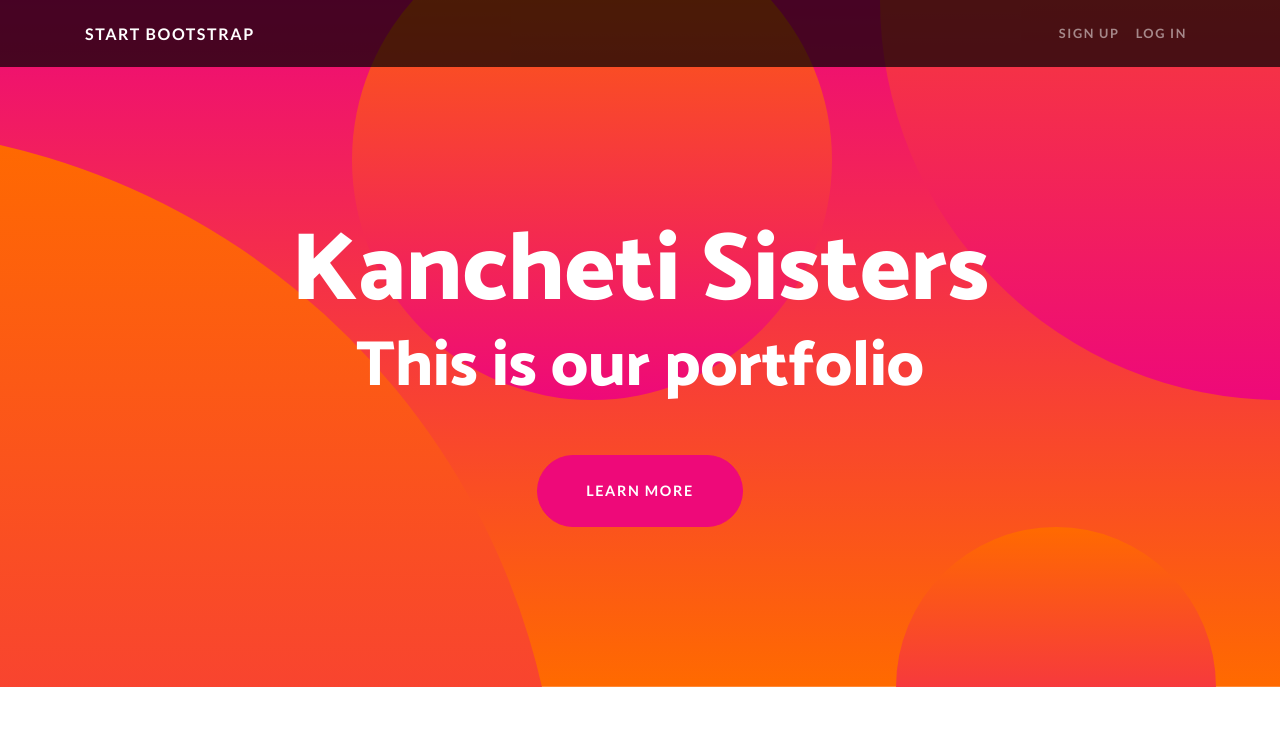
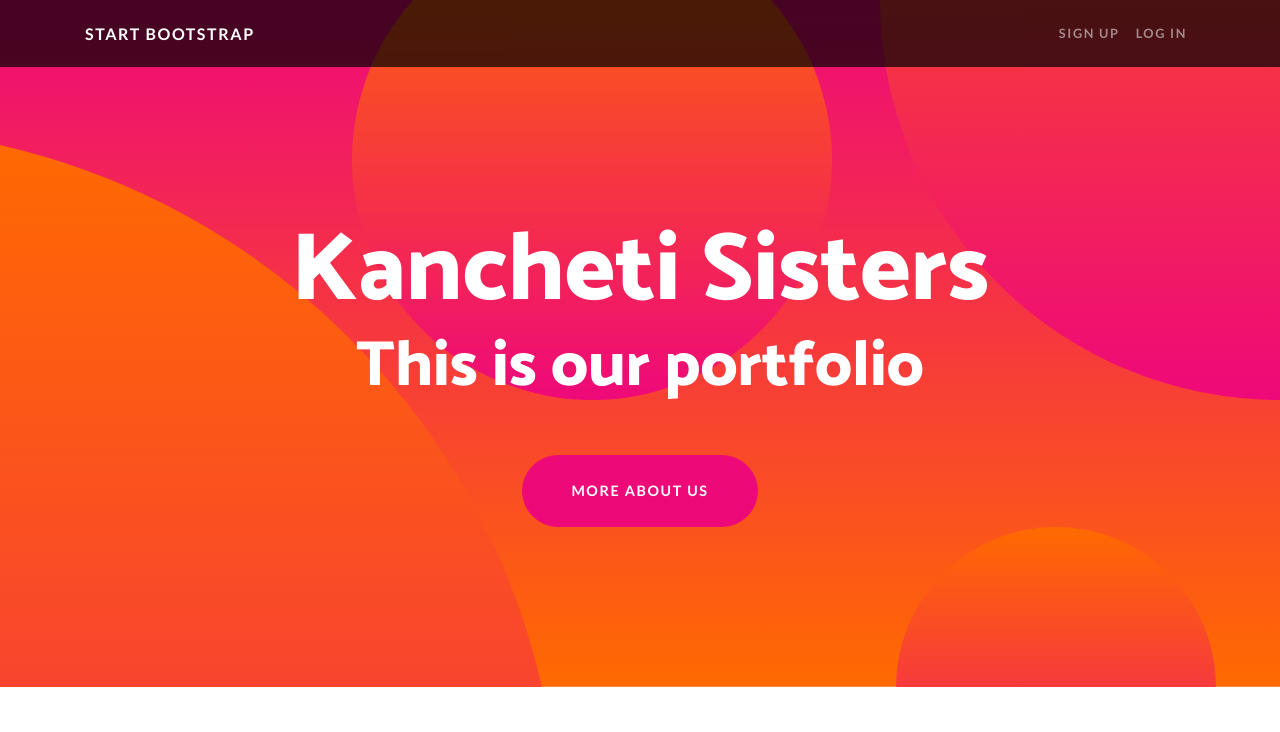
Before and after one commit to radhamcaseo/myproject, a website: page index.html in a window 1280 px wide. Shown: the top 732 px of the page. Drawn offline with Linux system fonts and the light colour scheme.

Commit message:
changed to More about us on index.html

```diff
--- a/index.html
+++ b/index.html
@@ -49,7 +49,7 @@
       <div class="container">
         <h1 class="masthead-heading mb-0">Kancheti Sisters</h1>
         <h2 class="masthead-subheading mb-0">This is our portfolio</h2>
-        <a href="#" class="btn btn-primary btn-xl rounded-pill mt-5">Learn More</a>
+        <a href="#" class="btn btn-primary btn-xl rounded-pill mt-5">More About Us</a>
       </div>
     </div>
     <div class="bg-circle-1 bg-circle"></div>
```
